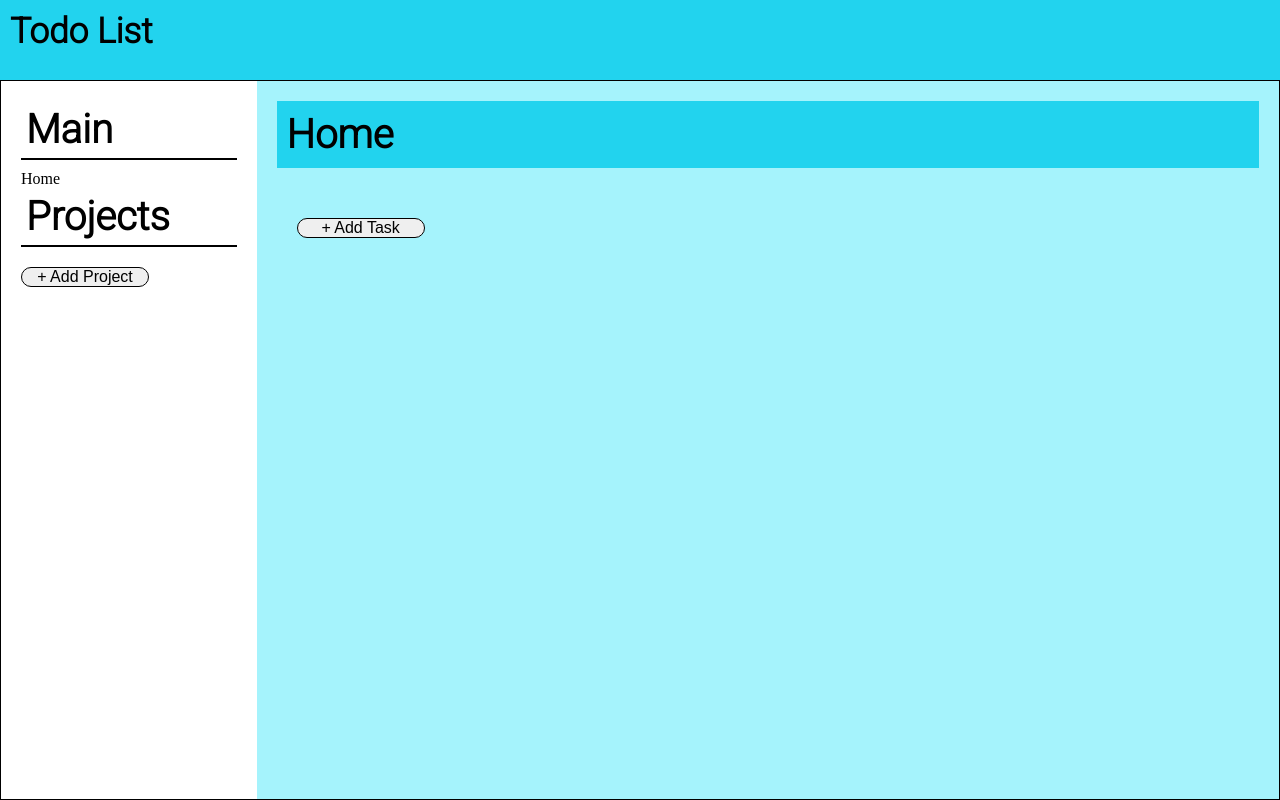
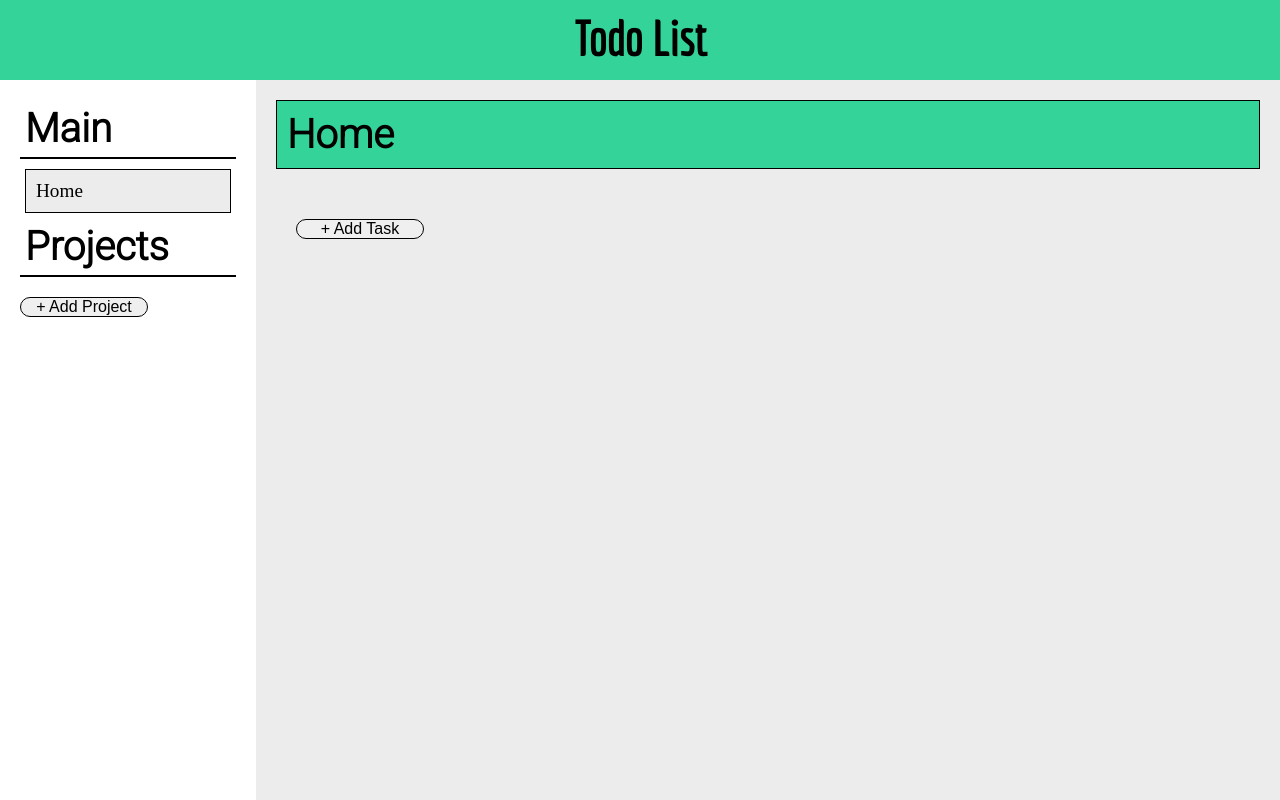
Before and after one commit to vinothrobinson/todo-list, a plain HTML site: page index.html in a window 1280 px wide. Drawn offline with Linux system fonts and the light colour scheme.

Commit message:
Updated the styles of the page slightly

```diff
--- a/styles.css
+++ b/styles.css
@@ -5,13 +5,14 @@
 }
 
 .header {
-    background-color: #22d3ee;
+    background-color: #34d399;
     padding: 10px;
+    text-align: center;
 }
 
 .site-name {
-    font-size: 2.2em;
-    font-family: "Roboto"
+    font-size: 3.0em;
+    font-family: "Economica";
 }
 .side-bar {
     height: auto;
@@ -19,7 +20,7 @@
 }
 
 .main-content {
-    background-color: #a5f3fc;
+    background-color: #ececec;
     height: auto;
     display: flex;
     flex-direction: column;
@@ -102,23 +103,38 @@ label, .label-wrapper {
     padding: 10px;
 }
 
-.task, .project {
+.task, .project, .home-button{
     display: flex;
     margin: 5px;
     padding: 10px;
+    background-color: white;
+    border: solid 0.5px black;
 }
 
-.project {
+.project, .home-button {
     justify-content: space-between;
+    background-color: #ececec;
+}
+
+.home-button {
+    font-size: 1.2em;
+}
+
+.project:hover, .home-button:hover {
+    background-color: #dedcdc;
 }
 
 .remove {
+    border-radius: 50%;
+    border: solid 1px black;
+    color: rgb(227, 227, 227);
+    width: 20px;
+    text-align: center;
+    font-family: "Roboto"
+}
+
+.remove:hover {
     background-color: #ef4444;
-    font-size: 1.2em;
-    width: 10%;
-    text-align: center;
-    border: 1px black solid;
-    font-family: "Roboto"
 }
 
 .task-creation {
@@ -129,8 +145,12 @@ label, .label-wrapper {
 .current-page, .project-page {
     font-size: 2.5em;
     font-family: "Roboto";
-    background-color: #22d3ee;
+    background-color: #34d399;
     padding: 10px;
+}
+
+.current-page {
+    border: solid 0.5px black;
 }
 
 .project-page {
@@ -175,5 +195,4 @@ body {
 #content {
     display: grid;
     grid-template-columns: 20% 80%;
-    border: 1px solid black;
 }
```
